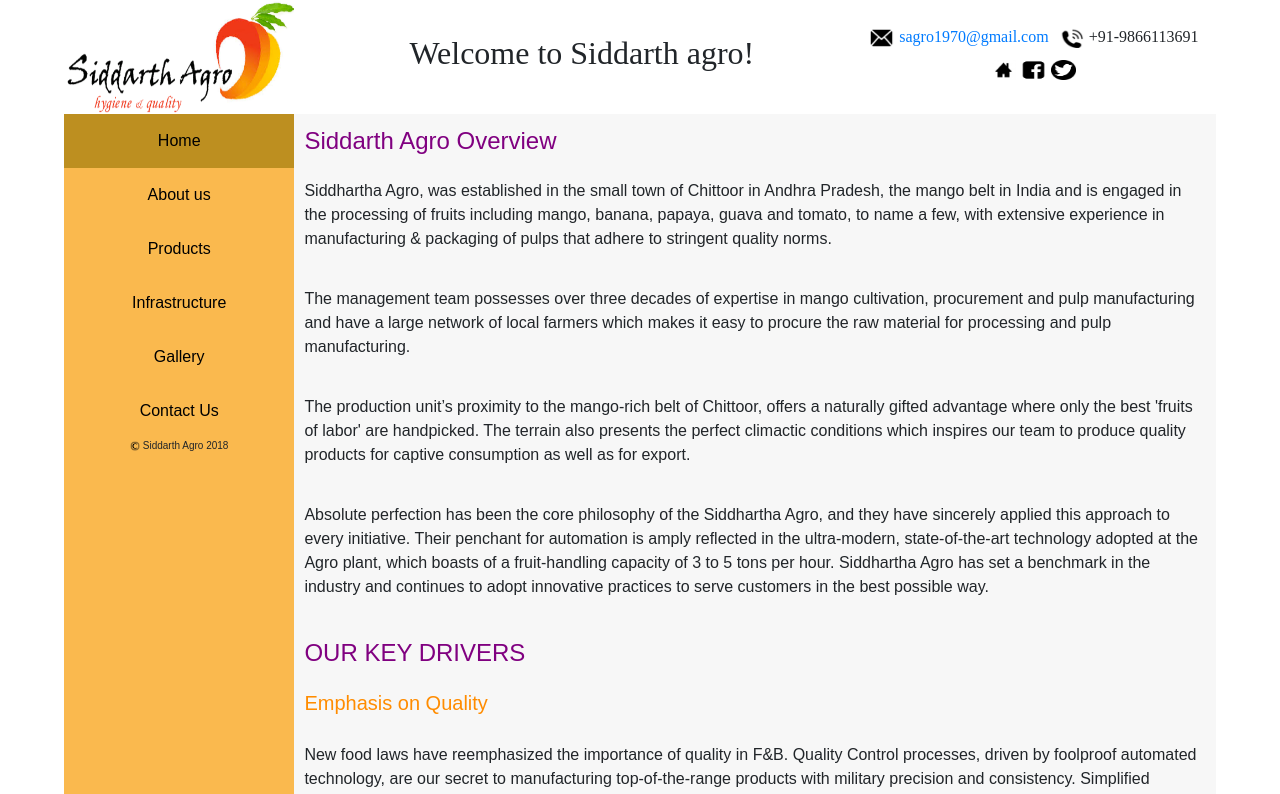
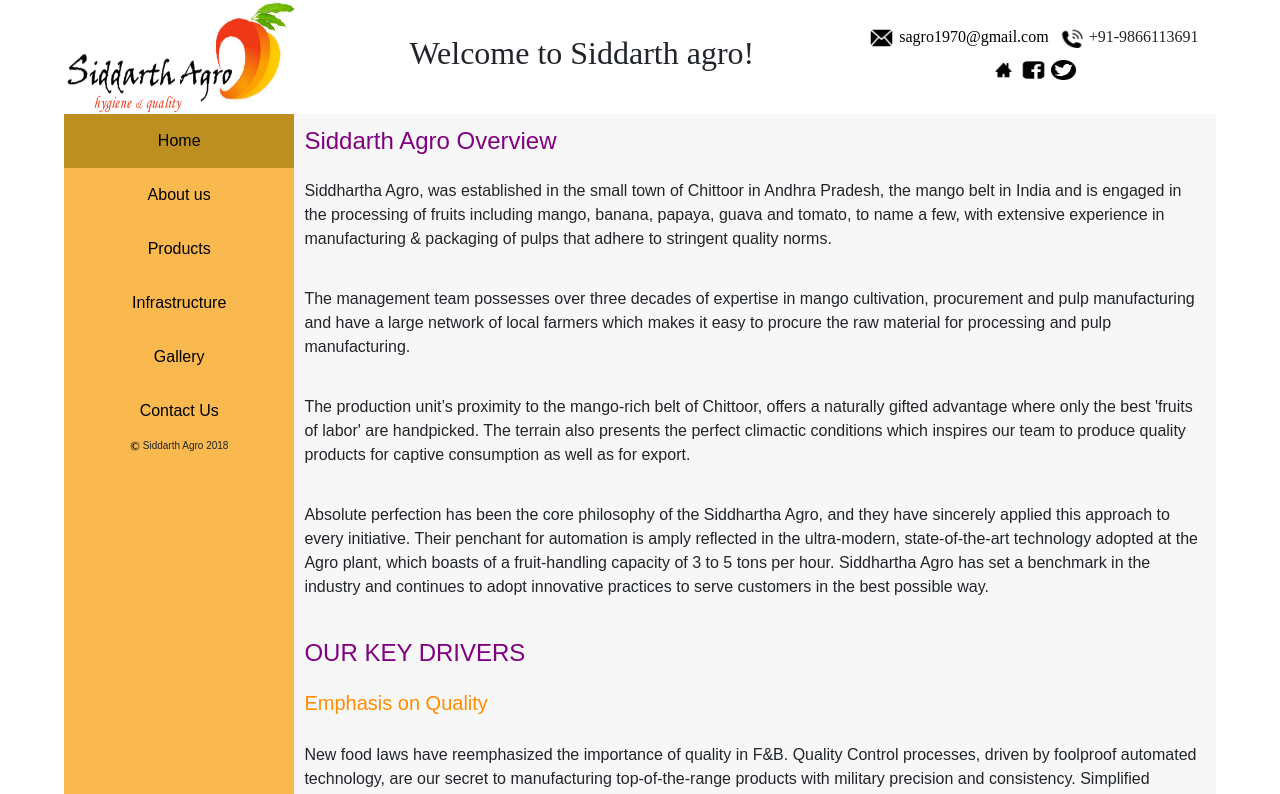
Before and after one commit to vkotu/siddhartha-agro, a React (Create React App) app: page /about in a window 1280 px wide. Shown: the top 794 px of the page. Built offline with nearby package versions, Linux system fonts and the light colour scheme.

Commit message:
small css change

```diff
--- a/src/components/Main.js
+++ b/src/components/Main.js
@@ -23,7 +23,7 @@
               <span><a href="mailto:sagro1970@gmail.com?Subject=Siddarth%20Agro" target="_blank" rel="noopener noreferrer">sagro1970@gmail.com</a></span>
             </p>
             <p>
-              <span> <img src={require("../images/phone.png")} alt="Home"/></span><span>+91-9866113691</span>
+              <span> <img src={require("../images/phone.png")} alt="Home"/></span><span className="ph-num">+91-9866113691</span>
             </p>
           </div>
           <div>
--- a/src/styles/App.scss
+++ b/src/styles/App.scss
@@ -39,6 +39,7 @@
       }
       a {
         padding-right: 5px;
+        color: black;
       }
     }
 }
```
Also changed, not shown: src/images/home.png (added).
